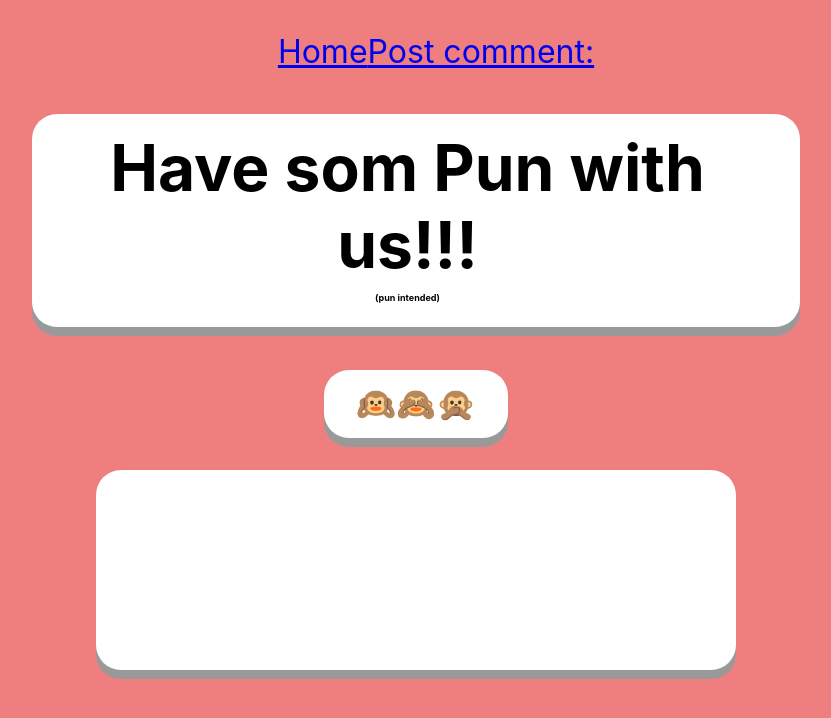
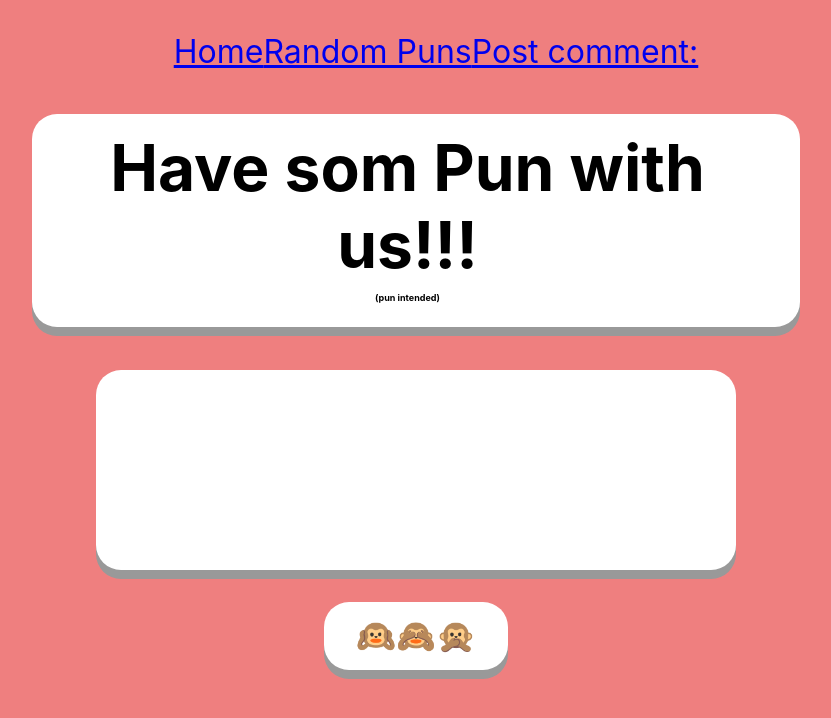
Before and after one commit to H323K14H/Pun_API_Frontend, a React (Create React App) app: page /random-pun in a window 1280 px wide. Shown: the top 718 px of the page, without its empty margins (224-1055 px from the left). Built offline with nearby package versions, Linux system fonts and the light colour scheme; no server answers.

Commit message:
refcatored button to Pun.js and button is no longer on homepage.

```diff
--- a/src/App.js
+++ b/src/App.js
@@ -6,8 +6,9 @@ import PunForm from './components/PunForm';
 import PunContainer from './containers/PunContainer';
 import { useState } from 'react';
 import FanList from './components/FanList';
+import PunButton from './components/PunButton';
 
-function App() {
+function App({getRandomPun}) {
 
   const [pun, setPun] = useState([]);
   const [punFans, setPunFans] = useState(
@@ -32,6 +33,10 @@ function App() {
     setPunFans(updatedFans);
   }
 
+
+
+
+
   const punRoutes = createBrowserRouter(
     [
       {
@@ -44,7 +49,10 @@ function App() {
             children: [
               {
                 path: "/random-pun",
-                element: <Pun pun={pun} />
+                element: <>
+                  <Pun  pun={pun} onButtonClick={getRandomPun} />
+                  {/* <PunButton   /> */}
+                </>
               },
               {
                 path: "/comment-section",
--- a/src/components/Home.js
+++ b/src/components/Home.js
@@ -7,7 +7,7 @@ const Home = () => {
       <nav>
           <ul>
               <Link to="/">Home</Link>
-              {/* <Link to="/random-pun">Random Puns</Link>  */}
+              <Link to="/random-pun">Random Puns</Link>
               <Link to="/comment-section">Post comment:</Link>
           </ul>
       </nav>
--- a/src/components/Pun.js
+++ b/src/components/Pun.js
@@ -8,7 +8,9 @@ const Pun = ({ pun, onButtonClick }) => {
             <p className='pun'>
                 <b>{pun.pun}</b>
             </p>
-
+           <div>
+                <button className="main-btn" onClick={onButtonClick}>🙉🙈🙊</button>
+           </div>
         </>
 
     )
--- a/src/components/PunButton.js
+++ b/src/components/PunButton.js
@@ -1,11 +1,11 @@
-import React from 'react'
+// import React from 'react'
 
-const PunButton = ({ onButtonClick }) => {
-    return (
-        <section className="pun-btn">
-        <button className="main-btn" onClick={onButtonClick}>🙉🙈🙊</button>
-        </section>
-    )
-}
+// const PunButton = ({ onButtonClick }) => {
+//     return (
+//         <section className="pun-btn">
+//         {/* <button className="main-btn" onClick={onButtonClick}>🙉🙈🙊</button> */}
+//         </section>
+//     )
+// }
 
-export default PunButton;
+// export default PunButton;
--- a/src/containers/PunContainer.js
+++ b/src/containers/PunContainer.js
@@ -28,9 +28,9 @@ const PunContainer = ({ setPun }) => {
             <h1>Have som Pun with us!!!
                 <p className="pun-intended">(pun intended)</p>
             </h1>
-            {/* CSS for spacing. Bottom marigin */}
-            <PunButton onButtonClick={getRandomPun} />
-            {/* <FanList fans = {fans}/> */}
+            {/* <PunButton onButtonClick={getRandomPun} /> */}
+
+
             <Outlet />
         </body>
 
```
